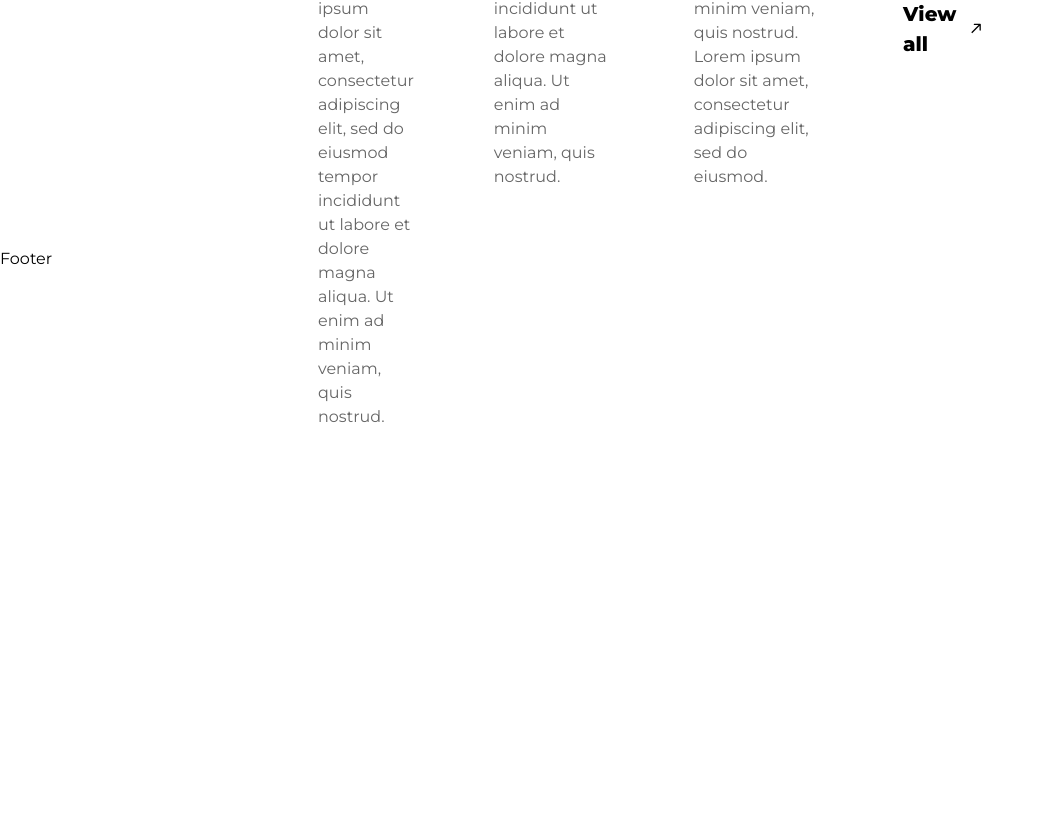
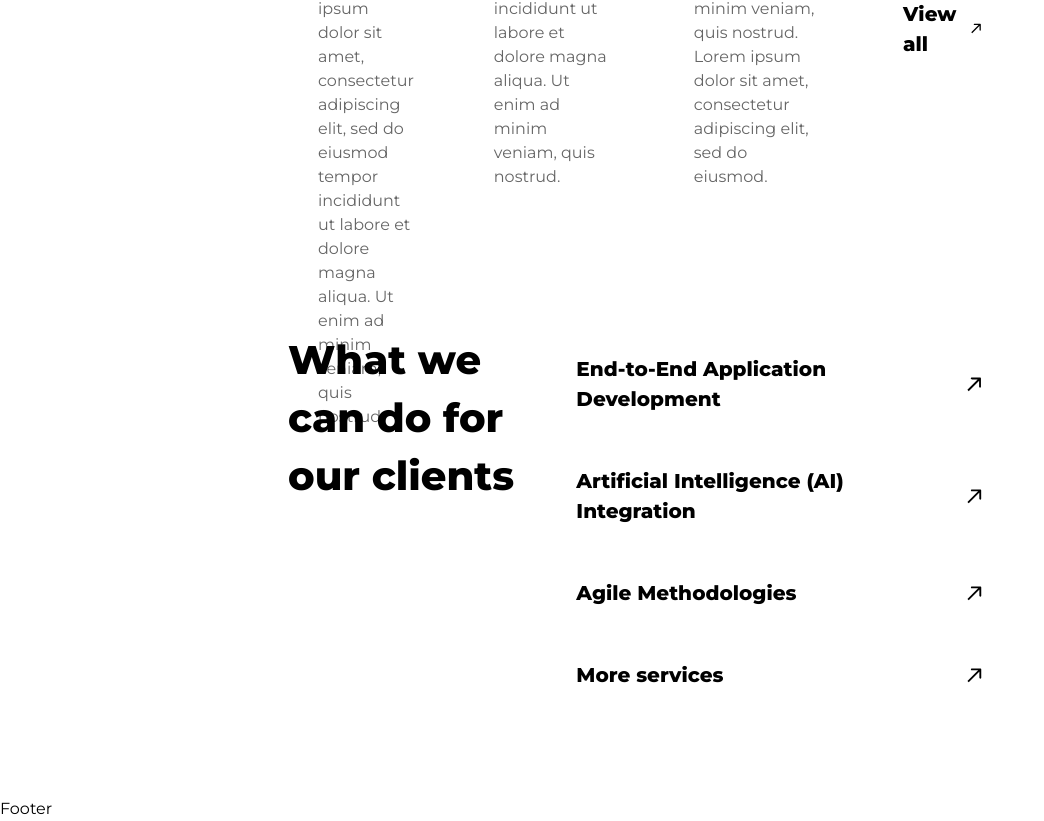
Before and after one commit to skabanets/sonomics, a React (Vite) app: page / in a window 1280 px wide. Shown: the part 782-1603 px from the top of the page, without its empty margins (0-1044 px from the left). Before the commit the page ends 1211 px from the top, so only its background shows below. Built offline with nearby package versions, Linux system fonts and the light colour scheme.

Commit message:
Add Services section

```diff
--- a/src/pages/Home.tsx
+++ b/src/pages/Home.tsx
@@ -1,10 +1,11 @@
-import { WhyUs, Industries } from "../sections";
+import { WhyUs, Industries, Services } from "../sections";
 
 const Home = () => {
   return (
     <>
       <WhyUs />
       <Industries />
+      <Services />
     </>
   );
 };
--- /dev/null
+++ b/src/sections/Home/Services.tsx
@@ -0,0 +1,37 @@
+import React from "react";
+
+import { CustomLink, Divider } from "../../components";
+
+import { serviceLinks, routes } from "../../constants";
+
+export const Services = () => {
+  return (
+    <section className="bg-secondaryBgColor py-[80px]">
+      <div className="container flex flex-row justify-between">
+        <h2 className="w-[412px] pt-[4px]">What we can do for our clients</h2>
+        <div className="flex w-[630px] flex-col gap-[25px]">
+          {serviceLinks.map((link) => (
+            <React.Fragment key={link.id}>
+              <Divider />
+              <CustomLink
+                text={link.text}
+                layout="justify-between"
+                textColor="text-mainTextColor"
+                iconColor="fill-mainTextColor"
+                padding="px-[10px]"
+              />
+            </React.Fragment>
+          ))}
+          <Divider />
+          <CustomLink
+            link={routes.Services}
+            text="More services"
+            layout="justify-between"
+            padding="px-[10px]"
+          />
+          <Divider />
+        </div>
+      </div>
+    </section>
+  );
+};
--- a/src/sections/index.ts
+++ b/src/sections/index.ts
@@ -1,2 +1,3 @@
 export * from "./Home/WhyUs";
 export * from "./Home/Industries";
+export * from "./Home/Services";
```
